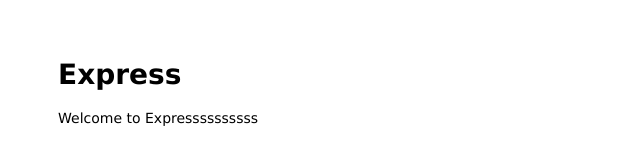
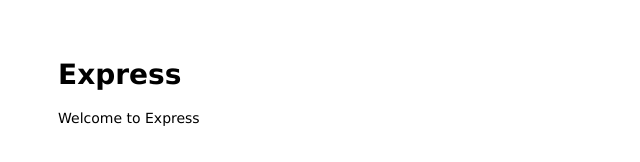
Before and after one commit to TingYu0826/express3, a website: page public/index.html in a window 1280 px wide. Shown: the full height of the page, 0-640 px from the left. Drawn offline with Linux system fonts and the light colour scheme.

Commit message:
fix(public):修复首页标题和欢迎语- 将标题从 "Express fcu" 修改为 "Fix typo in index.html contentExpress"- 将欢迎语从 "Welcome to Expressssssssss" 修改为 "Welcome to Express"

```diff
--- a/public/index.html
+++ b/public/index.html
@@ -1,13 +1,13 @@
 <html>
 
 <head>
-  <title>Express fcu</title>
+  <title>Express</title>
   <link rel="stylesheet" href="/stylesheets/style.css">
 </head>
 
 <body>
   <h1>Express</h1>
-  <p>Welcome to Expressssssssss</p>
+  <p>Welcome to Express</p>
 </body>
 
 </html>
```
